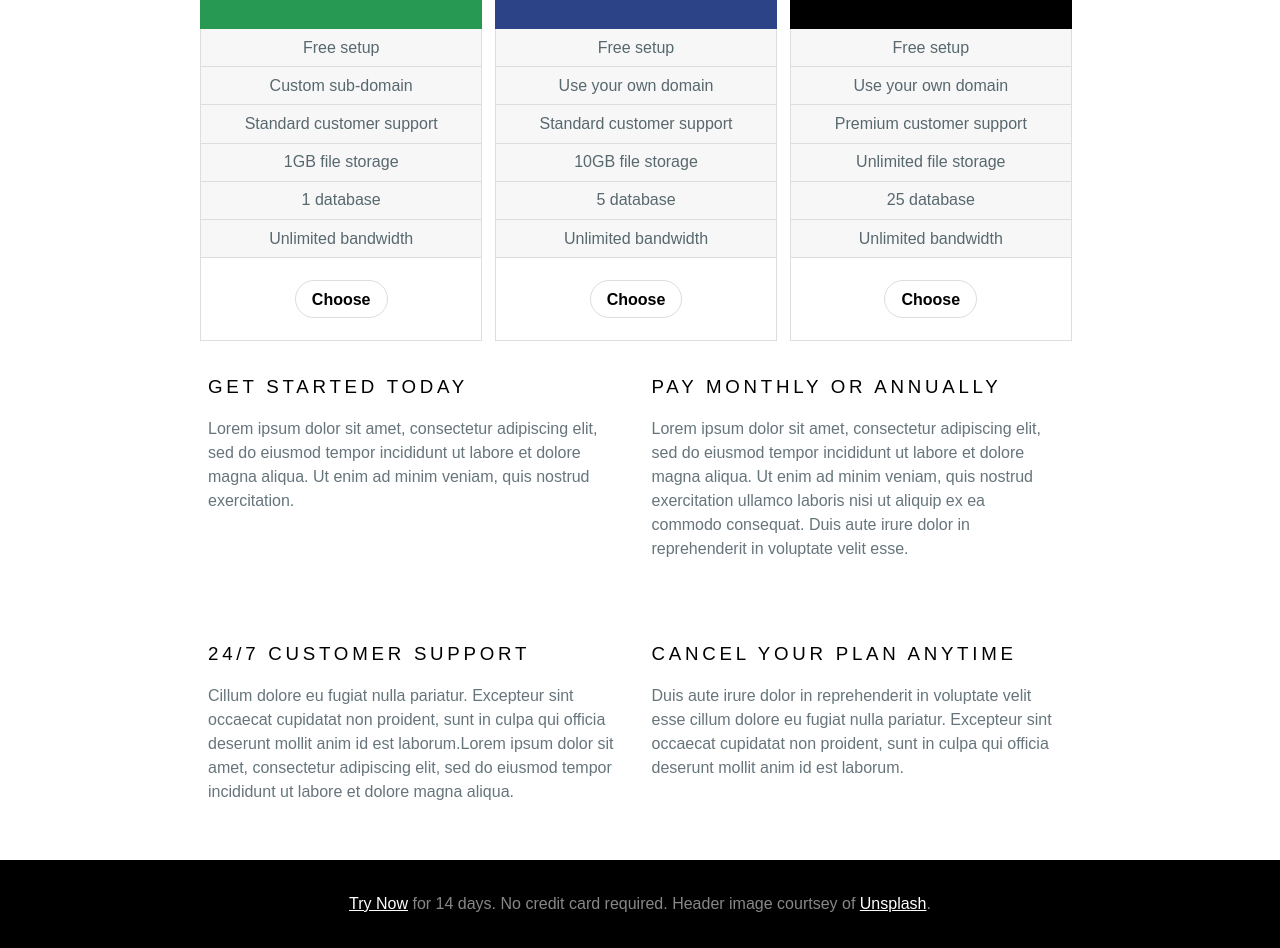
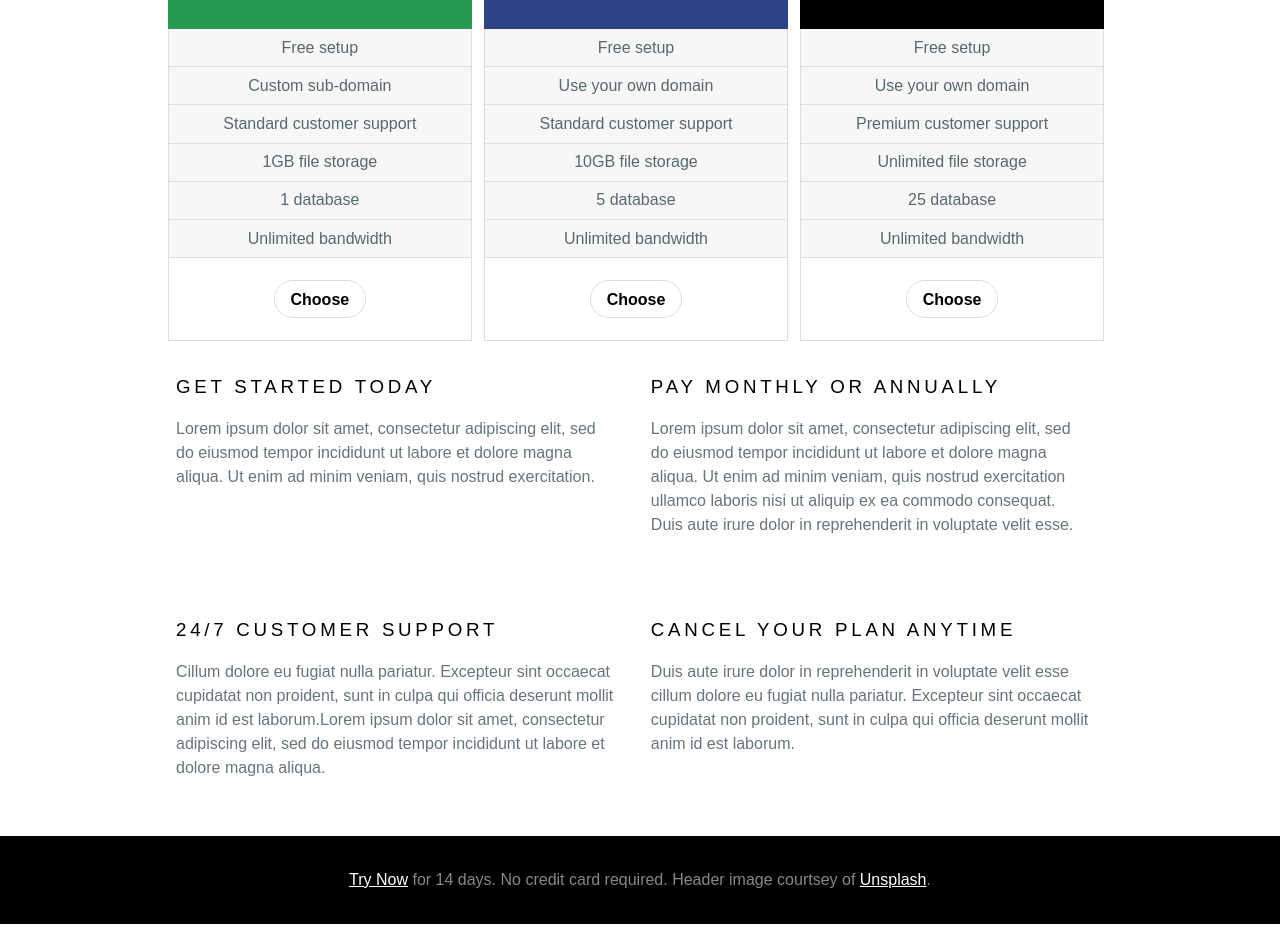
Before and after one commit to suttonofswat/responsive, a plain HTML site: page index.html in a window 1280 px wide. Shown: the part 667-1615 px from the top of the page. After the commit the page ends 1591 px from the top, so only its background shows below. Drawn offline with Linux system fonts and the light colour scheme.

Commit message:
complete html and css

```diff
--- a/index.html
+++ b/index.html
@@ -1,6 +1,7 @@
 <!DOCTYPE html>
 <html>
 <head>
+	<meta charset="utf-8">
 	<title>responsive site</title>
 	<link rel="stylesheet" href="styles/main.css" type="text/css">
 </head>
@@ -18,7 +19,7 @@
 			<h1>Simple Pricing.<br> Try before you buy.</h1>
 		</div>
 	</main>
-	<div class="threeBlock">
+	<section class="threeBlock">
 		<div class="pricing">
 		<!---personal business -->
 				<div class="priceHero personal">
@@ -76,9 +77,9 @@
 				<span>Choose</span>
 			</div>
 		</div>
-	</div>
+	</section>
 
-	<div class="information">
+	<section class="information">
 		<div class="bottomInfo">
 			<h3> GET STARTED TODAY </h3>
 			<p>Lorem ipsum dolor sit amet, consectetur adipiscing elit, sed do eiusmod tempor incididunt ut labore et dolore magna aliqua. Ut enim ad minim veniam, quis nostrud exercitation.</p>
@@ -95,7 +96,7 @@
 			<h3> CANCEL YOUR PLAN ANYTIME </h3>
 			<p class="paraBtm">Duis aute irure dolor in reprehenderit in voluptate velit esse cillum dolore eu fugiat nulla pariatur. Excepteur sint occaecat cupidatat non proident, sunt in culpa qui officia deserunt mollit anim id est laborum.</p>
 		</div>
-	</div>
+	</section>
 	<footer>
 		<span>Try Now</span> for 14 days. No credit card required. Header image courtsey of <span>Unsplash</span>.
 	</footer>
--- a/styles/main.scss
+++ b/styles/main.scss
@@ -3,7 +3,6 @@ $navTextColor: #878787;
 $pricingText: center;
 $priceMargin: 0 0.5em;
 $border:.1em solid #DDD;
-
 
 
 header{
@@ -203,10 +202,12 @@ footer{
 		letter-spacing: .04em;
 	}
 	.threeBlock{
-		margin: 0 15%;
+		width:60em;
+		margin: 0 auto;
 	}
 	.information{
-		margin: 0 15%;
+		width: 60em;
+		margin: 0 auto;
 	}
 
 }
```
Also changed, not shown: styles/main.css, 1 other file.
